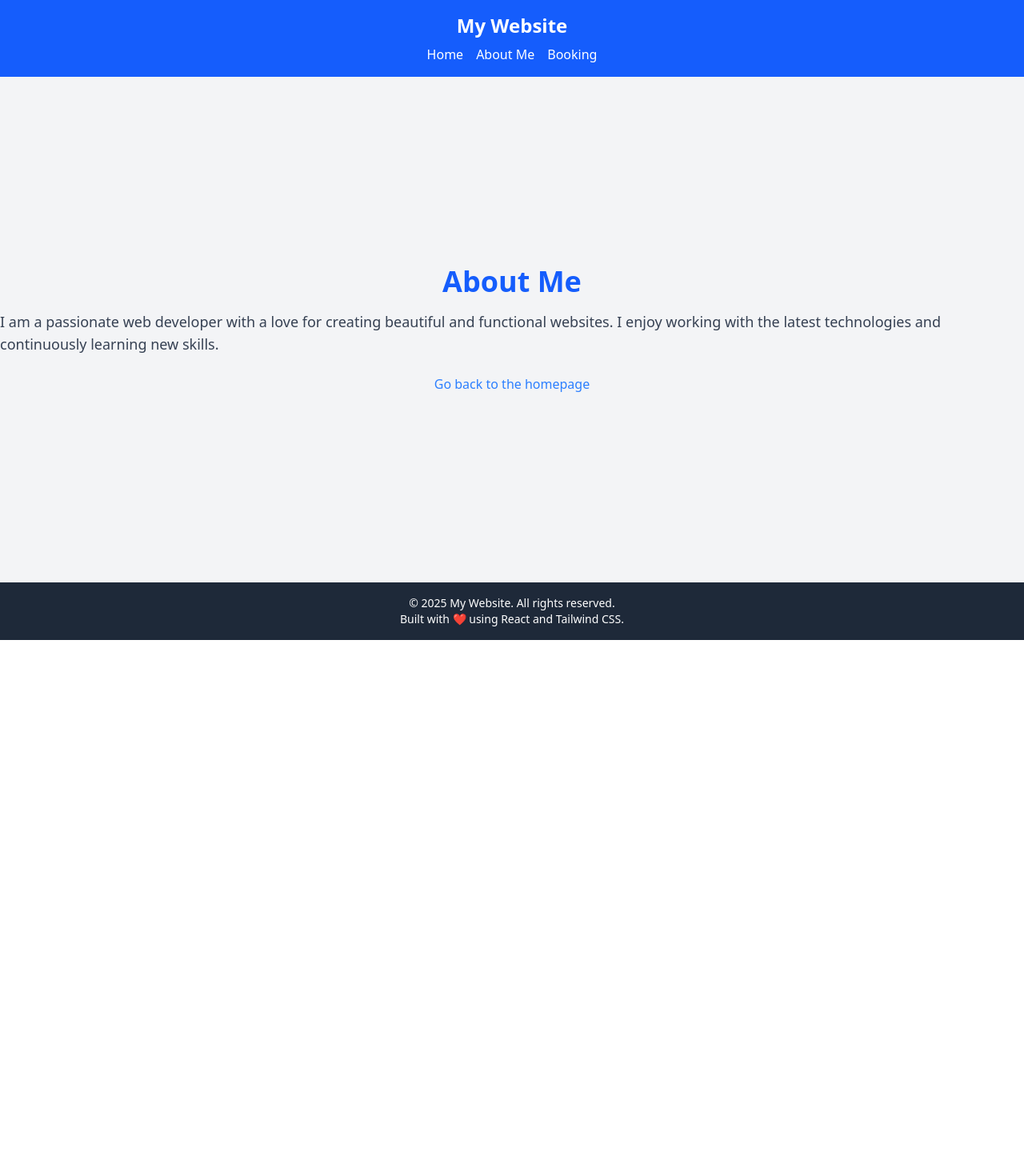
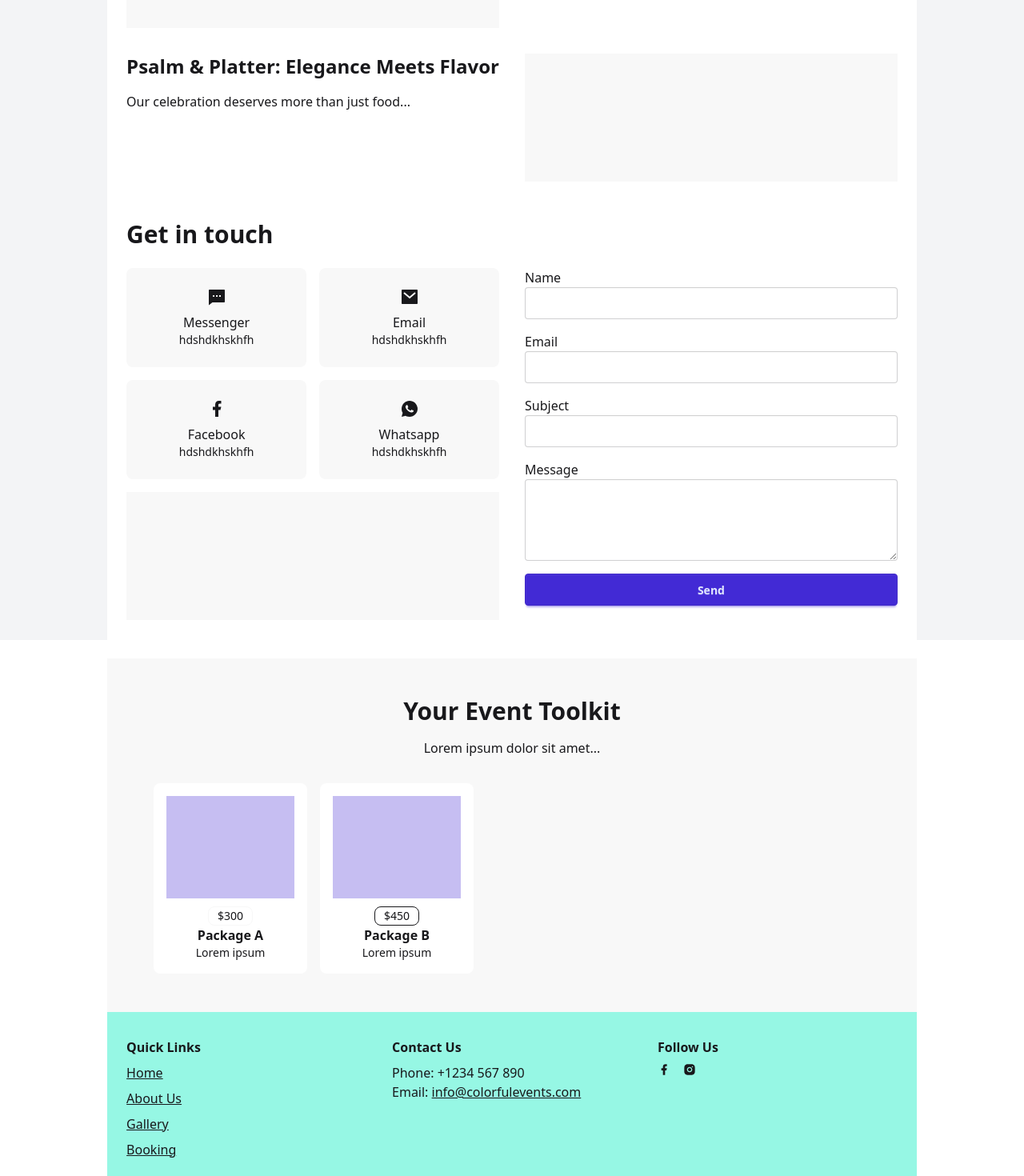
Before and after one commit to Jomar77/SEBS-Website, a React (Vite) app in the folder sebs-website/: page /about in a window 1280 px wide. Shown: the top 1470 px of the page at 80% size. Before the commit the page ends 800 px from the top, so only its background shows below. Built offline with nearby package versions, Linux system fonts and the light colour scheme.

Commit message:
started about

```diff
--- a/sebs-website/package.json
+++ b/sebs-website/package.json
@@ -13,6 +13,7 @@
     "@tailwindcss/vite": "^4.1.4",
     "react": "^19.0.0",
     "react-dom": "^19.0.0",
+    "react-icons": "^5.5.0",
     "react-router-dom": "^7.5.2",
     "tailwindcss": "^4.1.4"
   },
--- a/sebs-website/src/Routes/About.jsx
+++ b/sebs-website/src/Routes/About.jsx
@@ -1,15 +1,139 @@
-export default function About() {
+import React from 'react';
+import { RiSearchLine, RiFacebookFill, RiInstagramFill, RiMessage2Fill, RiMailFill, RiWhatsappFill } from 'react-icons/ri';
+
+export default function App() {
   return (
-    <div className="flex flex-col items-center justify-center h-screen bg-gray-100">
-      <h1 className="text-4xl font-bold text-blue-600">About Me</h1>
-      <p className="mt-4 text-lg text-gray-700">
-        I am a passionate web developer with a love for creating beautiful and
-        functional websites. I enjoy working with the latest technologies and
-        continuously learning new skills.
-      </p>
-      <a href="/" className="mt-6 text-blue-500 hover:underline">
-        Go back to the homepage
-      </a>
+    <div className="bg-base-100 text-base-content">
+      <header className="navbar bg-teal-200 px-6">
+        <div className="flex-1">
+          <span className="btn btn-ghost normal-case text-2xl">logo</span>
+        </div>
+        <div className="hidden md:flex gap-4">
+          {['Home','About Us','Gallery','Book'].map(label => (
+            <a key={label} className="btn btn-ghost">{label}</a>
+          ))}
+        </div>
+        <div className="flex-none gap-2">
+          <button className="btn btn-ghost btn-circle"><RiSearchLine /></button>
+          <button className="btn btn-ghost btn-circle"><RiFacebookFill /></button>
+          <button className="btn btn-ghost btn-circle"><RiInstagramFill /></button>
+        </div>
+      </header>
+
+      <section className="px-6 py-12">
+        <h2 className="text-4xl font-bold text-center">About us</h2>
+        <p className="max-w-2xl mx-auto mt-4 text-center">
+          Welcome to diwqinds, where creativity, flavor, and unforgettable moments come to life in Invercargill, New Zealand...
+        </p>
+        <div className="flex justify-center space-x-6 mt-8">
+          {[...Array(4)].map((_,i)=>(
+            <div key={i} className="w-24 h-24 rounded-full bg-green-600 flex items-center justify-center text-white">P&amp;P</div>
+          ))}
+        </div>
+      </section>
+
+      <section className="px-6 grid md:grid-cols-2 gap-8">
+        <div className="space-y-4">
+          <h3 className="text-2xl font-semibold">Psalm &amp; Platter: Elegance Meets Flavor</h3>
+          <p>Our celebration deserves more than just food...</p>
+        </div>
+        <div className="bg-base-200 h-40"></div>
+
+        <div className="bg-base-200 h-40"></div>
+        <div className="space-y-4">
+          <h3 className="text-2xl font-semibold text-primary">The Arkives: Capture The Moment</h3>
+          <p>Say cheese—and let the enchantment begin!...</p>
+        </div>
+
+        <div className="space-y-4">
+          <h3 className="text-2xl font-semibold">Psalm &amp; Platter: Elegance Meets Flavor</h3>
+          <p>Our celebration deserves more than just food...</p>
+        </div>
+        <div className="bg-base-200 h-40"></div>
+      </section>
+
+      <section className="px-6 py-12">
+        <h3 className="text-3xl font-bold">Get in touch</h3>
+        <div className="mt-6 grid md:grid-cols-2 gap-8">
+          <div className="space-y-4">
+            <div className="grid grid-cols-2 gap-4">
+              {[
+                { icon: RiMessage2Fill, label: 'Messenger' },
+                { icon: RiMailFill, label: 'Email' },
+                { icon: RiFacebookFill, label: 'Facebook' },
+                { icon: RiWhatsappFill, label: 'Whatsapp' }
+              ].map(({icon: Icon, label},i)=>(
+                <div key={i} className="card bg-base-200 p-6 text-center">
+                  <Icon className="text-2xl mx-auto" />
+                  <p className="mt-2">{label}</p>
+                  <p className="text-sm">hdshdkhskhfh</p>
+                </div>
+              ))}
+            </div>
+            <div className="bg-base-200 h-40"></div>
+          </div>
+
+          <form className="space-y-4">
+            {['Name','Email','Subject'].map(field => (
+              <div key={field}>
+                <label className="block">{field}</label>
+                <input type={field==='Email'?'email':'text'} className="input input-bordered w-full" />
+              </div>
+            ))}
+            <div>
+              <label className="block">Message</label>
+              <textarea className="textarea textarea-bordered w-full" rows="4"></textarea>
+            </div>
+            <button type="button" className="btn btn-primary w-full">Send</button>
+          </form>
+        </div>
+      </section>
+
+      <section className="px-6 py-12 bg-base-200">
+        <div className="max-w-4xl mx-auto text-center">
+          <h3 className="text-3xl font-bold">Your Event Toolkit</h3>
+          <p className="mt-4">Lorem ipsum dolor sit amet...</p>
+          <div className="mt-8 flex items-center space-x-4 overflow-x-auto">
+            {[
+              { price: '$300', title: 'Package A' },
+              { price: '$450', title: 'Package B', outline: true }
+            ].map((pkg,i)=>(
+              <div key={i} className="card w-48 bg-base-100 p-4">
+                <div className="h-32 bg-primary/30"></div>
+                <div className="mt-2">
+                  <div className={pkg.outline?'badge badge-outline':'badge'}>{pkg.price}</div>
+                  <h4 className="font-semibold">{pkg.title}</h4>
+                  <p className="text-sm">Lorem ipsum</p>
+                </div>
+              </div>
+            ))}
+          </div>
+        </div>
+      </section>
+
+      <footer className="bg-teal-200 px-6 py-8">
+        <div className="max-w-6xl mx-auto grid md:grid-cols-3 gap-8">
+          <div>
+            <h5 className="font-bold">Quick Links</h5>
+            <ul className="space-y-2 mt-2">
+              {['Home','About Us','Gallery','Booking'].map(item=>(<li key={item}><a className="link">{item}</a></li>))}
+            </ul>
+          </div>
+          <div>
+            <h5 className="font-bold">Contact Us</h5>
+            <p className="mt-2">Phone: +1234 567 890</p>
+            <p>Email: <a className="link">info@colorfulevents.com</a></p>
+          </div>
+          <div>
+            <h5 className="font-bold">Follow Us</h5>
+            <div className="mt-2 flex space-x-4">
+              <RiFacebookFill />
+              <RiInstagramFill />
+            </div>
+          </div>
+        </div>
+        <div className="mt-8 text-center text-sm">© 2025 Lorem Ipsum. All rights reserved.</div>
+      </footer>
     </div>
   );
 }
```
Also changed, not shown: sebs-website/src/Routes/Login.jsx (added), 1 other file (tests, documents, lock files or other folders).
